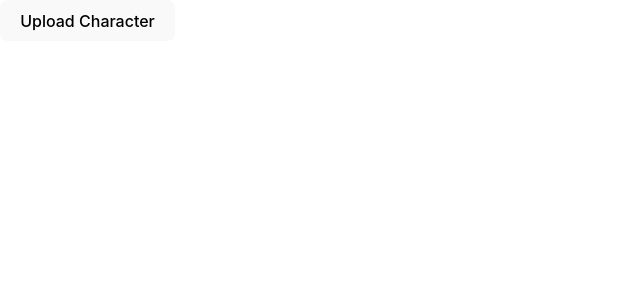
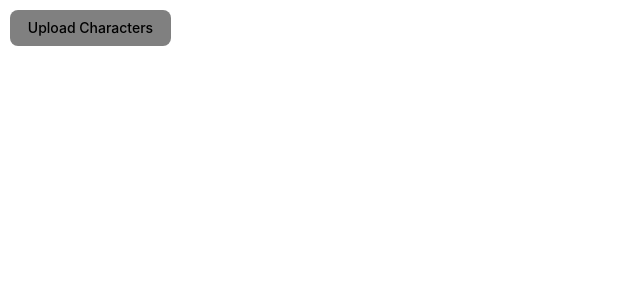
Before and after one commit to PaulGilchrist/dnd-char-sheet, a React (Vite) app: page / in a window 1280 px wide. Shown: the top 300 px of the page, without its empty margins (0-640 px from the left). Built offline with nearby package versions, Linux system fonts and the light colour scheme.

Commit message:
Multi-character support

```diff
--- a/src/App.css
+++ b/src/App.css
@@ -1,5 +1,11 @@
-@media print {
-    .no-print {
-        display: none;
-    }
+button {
+    margin: 10px;
 }
+
+.active {
+    background-color: green;
+}
+
+.inactive {
+    background-color: grey;
+}
--- a/src/App.jsx
+++ b/src/App.jsx
@@ -3,10 +3,11 @@ import './App.css'
 import CharSheet from './char-sheet'
 
 function App() {
+    const [activeCharacter, setActiveCharacter] = React.useState(null);
+    const [characters, setCharacters] = React.useState([]);
     const [classes, setClasses] = React.useState([]);
     const [equipment, setEquipment] = React.useState([]);
     const [spells, setSpells] = React.useState([]);
-    const [stats, setStats] = React.useState(null);
 
     React.useEffect(() => {
         fetch('/dnd-char-sheet/data/classes.json')
@@ -32,26 +33,42 @@ function App() {
             });
     }, []);
 
-    const handleButtonClick = () => {
+    const handleCharacterClick = (character) => {
+        setActiveCharacter(character);
+    }
+
+    const handleUploadClick = () => {
         const input = document.createElement('input');
         input.type = 'file';
         input.accept = '.json';
+        input.multiple = true;
         input.onchange = (event) => {
-            const file = event.target.files[0];
-            const reader = new FileReader();
-            reader.readAsText(file);
-            reader.onload = (event) => {
-                const data = JSON.parse(event.target.result);
-                setStats(data);
-            };
+            const files = event.target.files;
+            const readers = [];
+            for (let i = 0; i < files.length; i++) {
+                const reader = new FileReader();
+                reader.readAsText(files[i]);
+                readers.push(reader);
+            }
+            setActiveCharacter(null);
+            setCharacters([]);
+            Promise.all(
+                readers.map((reader) => reader.onload = (event) => {
+                    const data = JSON.parse(event.target.result);
+                    setCharacters((characters) => [...characters, data]);
+                })
+            );
         };
         input.click();
     }
-
+    if(characters.length > 0 && !activeCharacter) {
+        setActiveCharacter(characters[0]);
+    }
     return (
         <div>
-            {stats && <CharSheet allClasses={classes} allEquipment={equipment} allSpells={spells} playerStats={stats}></CharSheet>}
-            <button className="no-print" onClick={handleButtonClick}>Upload Character</button>
+            {characters.length > 0 && characters.map((character) => { return (<button key={character.name} className={`no-print ${activeCharacter && activeCharacter.name === character.name ? 'active' : ''}`} onClick={() => handleCharacterClick(character)}>{character.name}</button>) })}
+            <button className="inactive no-print" onClick={handleUploadClick}>Upload Characters</button>
+            {activeCharacter && <CharSheet allClasses={classes} allEquipment={equipment} allSpells={spells} playerStats={activeCharacter}></CharSheet>}
         </div>
     )
 }
--- a/src/char-sheet.css
+++ b/src/char-sheet.css
@@ -15,7 +15,7 @@
     padding-right: 10px;
 }
 b {
-    color: lightgreen;
+    color: var(--heading-color);
     font-weight: 600;
 }
 hr {
@@ -26,20 +26,17 @@ hr {
     text-align: left;
 }
 .name {
-    color: lightgreen;
+    color: var(--heading-color);
     font-size: 1.5em;
     font-weight: 900;
     margin-bottom: -10px;
 }
 .root {
-    background-color: #111;
-    color: #eee;
-    font-size: 14px;
     max-width: 800px;
     padding: 10px;
 }
 .sectionHeader {
-    color: lightgreen;
+    color: var(--heading-color);
     font-size: 1.05em;
     font-weight: 800;
 }
@@ -54,3 +51,14 @@ hr {
 .summary {
     margin-bottom: 10px;
 }
+@media print {
+    b {
+        color: var(--print-heading-color);
+    }
+    .name {
+        color: var(--print-heading-color);
+    }
+    .sectionHeader {
+        color: var(--print-heading-color);
+    }
+}
--- a/src/index.css
+++ b/src/index.css
@@ -1,40 +1,24 @@
 :root {
+    --heading-color: lightgreen;
+    --print-heading-color: black;
+
     font-family: Inter, system-ui, Avenir, Helvetica, Arial, sans-serif;
     line-height: 1.5;
+    font-size: 14px;
     font-weight: 400;
 
     color-scheme: light dark;
     color: rgba(255, 255, 255, 0.87);
-  background-color: #242424;
+    background-color: #111;
 
     font-synthesis: none;
     text-rendering: optimizeLegibility;
     -webkit-font-smoothing: antialiased;
     -moz-osx-font-smoothing: grayscale;
 }
-
-a {
-  font-weight: 500;
-  color: #646cff;
-  text-decoration: inherit;
-}
-a:hover {
-  color: #535bf2;
-}
-
 body {
     margin: 0;
-  display: flex;
-  /* place-items: center; */
-  min-width: 320px;
-  min-height: 100vh;
 }
-
-h1 {
-  font-size: 3.2em;
-  line-height: 1.1;
-}
-
 button {
     border-radius: 8px;
     border: 1px solid transparent;
@@ -53,7 +37,6 @@ button:focus,
 button:focus-visible {
     outline: 4px auto -webkit-focus-ring-color;
 }
-
 @media (prefers-color-scheme: light) {
     :root {
         color: #213547;
@@ -66,3 +49,9 @@ button:focus-visible {
         background-color: #f9f9f9;
     }
 }
+
+@media print {
+    .no-print {
+        display: none;
+    }
+}
```
Also changed, not shown: characters/cleric_valena.json (renamed from characters/valena_cleric.json), characters/druid_lirael.json (renamed from characters/lirael_druid.json), characters/druid_loraleth.json (renamed from characters/loraleth_druid.json), characters/monk_zareth.json (renamed from characters/zareth_monk.json), characters/paladin_valerius.json (renamed from characters/valerius_paladin.json), characters/ranger_seraphina.json (renamed from characters/seraphina_ranger.json), characters/wizard_amric.json (renamed from characters/amric_wizard.json), 1 other file (tests, documents, lock files or other folders). Lines whose indentation alone changed are shown as unchanged.
